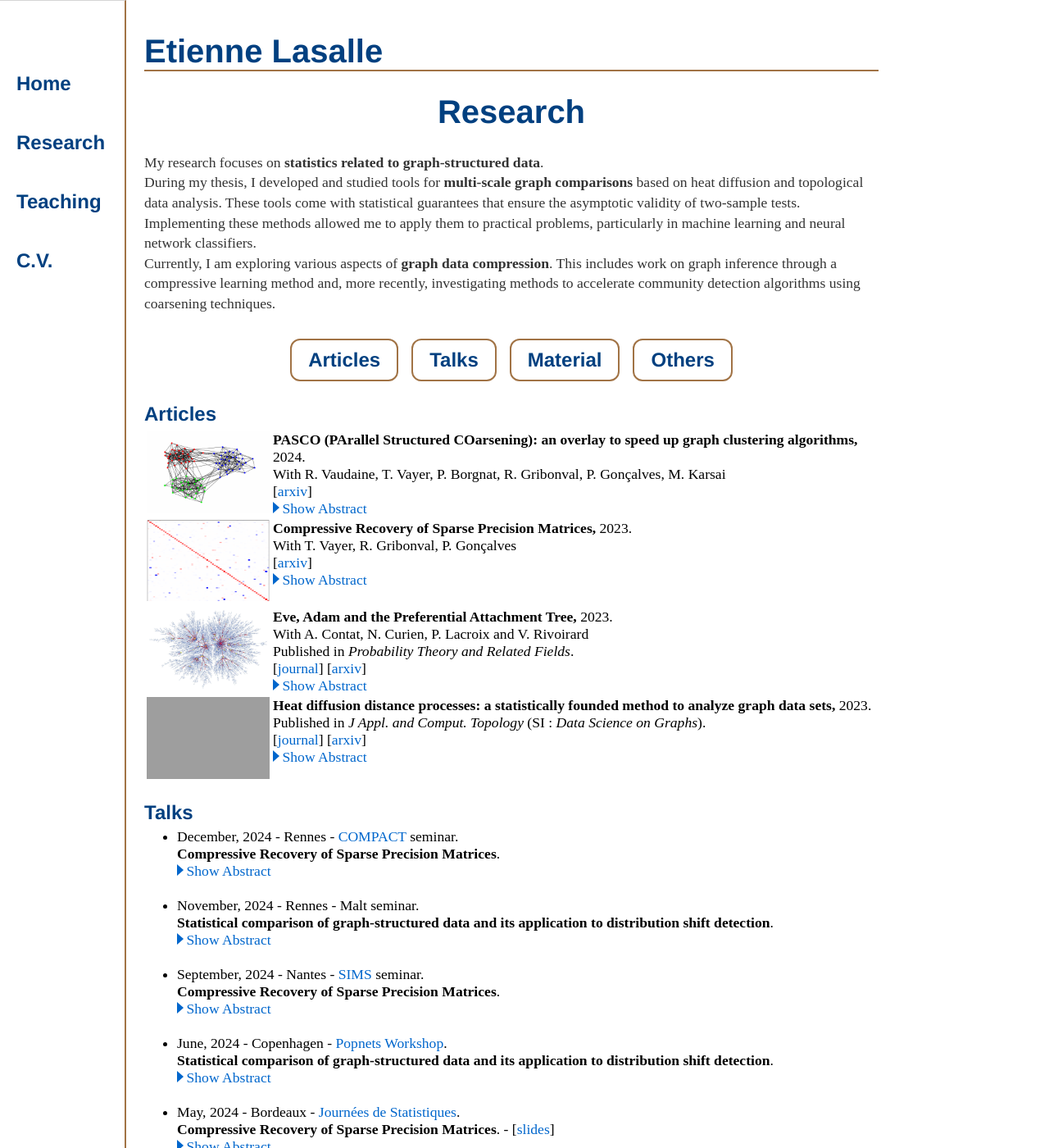
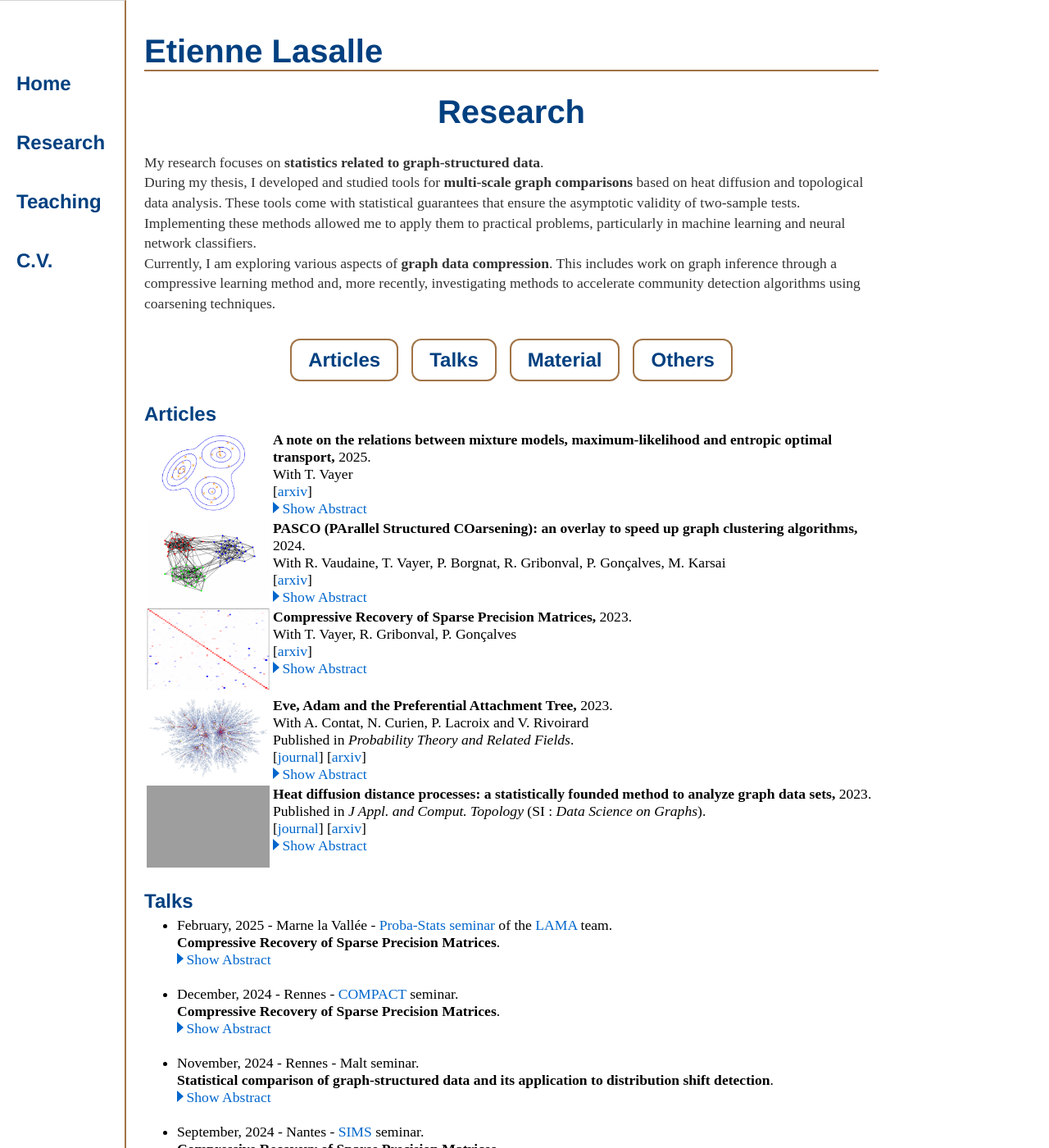
Before and after one commit to elasalle/elasalle.github.io, a Jekyll site: the page built from research/index.html, in a window 1280 px wide and 1400 px high. Shown: the whole window at 82% size. Built offline with Jekyll 4.4.1, drawn with Linux system fonts in a browser that asks for light colours; some web fonts are replaced; formulas are drawn with MathJax 3; grey boxes are pictures that could not be loaded.

Commit message:
update papers and talks

```diff
--- a/research/index.html
+++ b/research/index.html
@@ -24,6 +24,23 @@ title: Etienne Lasalle, Research
   <h2 id="articles" class="title2">Articles</h2>
 
   <table class="normalsize">
+    <tr>
+    <td class="nopadding top" width=150>
+    <img src="fig/mixture_ot.jpg" width=150 height=100></a>
+    </td>
+    <td class="nopadding top">
+    <b>A note on the relations between mixture models, maximum-likelihood and entropic optimal transport,</b> 2025. <br>
+    With T. Vayer<br>
+    [<a href="https://arxiv.org/pdf/2501.12005?">arxiv</a>]
+    <!-- [<a href="https://arxiv.org/pdf/2311.04673.pdf">arxiv</a>] -->
+        <button class="showhide art_arbstr_5" onclick="switchDisplayByClassName('art_arbstr_5')" style="display: block;"><div class="arrow-right"></div>Show Abstract<span class="dots">...</span></button>
+        <button class="showhide art_arbstr_5" onclick="switchDisplayByClassName('art_arbstr_5')" style="display : none;"><div class="arrow-top"></div>Hide Abstract</button>
+        <p class="abstracttext art_arbstr_5" style="display : none;">
+          This note aims to demonstrate that performing maximum-likelihood estimation for a mixture model is equivalent to minimizing over the parameters an optimal transport problem with entropic regularization. The objective is pedagogical: we seek to present this already known result in a concise and hopefully simple manner. We give an illustration with Gaussian mixture models by showing that the standard EM algorithm is a specific block-coordinate descent on an optimal transport loss.
+        </p>
+    </td>
+    </tr>
+
     <tr>
     <td class="nopadding top" width=150>
     <a href="https://arxiv.org/pdf/2412.13592">
@@ -119,8 +136,29 @@ title: Etienne Lasalle, Research
 
 
 
+
+
+
   <h2 id="talks" class="title2">Talks</h2>
   <ul class="normalsize">
+    <li>February, 2025 - Marne la Vallée - <a href="https://lama-umr8050.fr/evenements/seminaire_de_probabilites_et_statistiques">Proba-Stats seminar</a> of the <a href="https://lama-umr8050.fr/"> LAMA</a> team. <br>
+      <b>Compressive Recovery of Sparse Precision Matrices</b>. <br>
+      <button class="showhide abstract21" onclick="switchDisplayByClassName('abstract21')" style="display: block;"><div class="arrow-right"></div>Show Abstract<span class="dots">...</span></button>
+      <button class="showhide abstract21" onclick="switchDisplayByClassName('abstract21')" style="display : none;"><div class="arrow-top"></div>Hide Abstract</button>
+      <p class="abstracttext abstract21" style="display : none;">
+        We consider the problem of learning a graph modeling the statistical relations of the \(d\) variables of a dataset with \(n\) samples.
+        Standard approaches amount to searching for a precision matrix representative of a Gaussian graphical model that adequately explains the data.
+        However, most maximum likelihood-based estimators usually require storing the \(d^2\) values of the empirical covariance matrix, which can become prohibitive in a high-dimensional setting. <br>
+        In this talk, we adopt a “compressive” viewpoint and aim to estimate a sparse precision matrix from a sketch of the data, i.e., a low-dimensional vector of size \(m\ll d^2\) carefully designed from the data using nonlinear random features (e.g., rank-one projections).
+        Under certain spectral assumptions, we show that it is possible to recover the precision matrix from a sketch of size \(m=\Omega\left((d+2k)\log(d)\right)\) where \(k\) is the maximal number of edges of the underlying graph.
+        These information-theoretic guarantees are inspired by the compressed sensing theory.
+        We investigate the possibility of achieving practical recovery with an iterative algorithm based on the graphical lasso, viewed as a specific denoiser.
+        We compare our approach and the graphical lasso on synthetic datasets, demonstrating its favorable performance even when the dataset is compressed. <br>
+        Joint work with : Titouan Vayer, Rémi Gribonval and Paulo Gonçalves.
+      </p>
+    </li>
+    <br>
+
     <li>December, 2024 - Rennes - <a href="https://team.inria.fr/compact/">COMPACT</a> seminar. <br>
       <b>Compressive Recovery of Sparse Precision Matrices</b>. <br>
       <button class="showhide abstract20" onclick="switchDisplayByClassName('abstract20')" style="display: block;"><div class="arrow-right"></div>Show Abstract<span class="dots">...</span></button>
```
Also changed, not shown: research/fig/mixture_ot.jpg (added), 1 other file.
